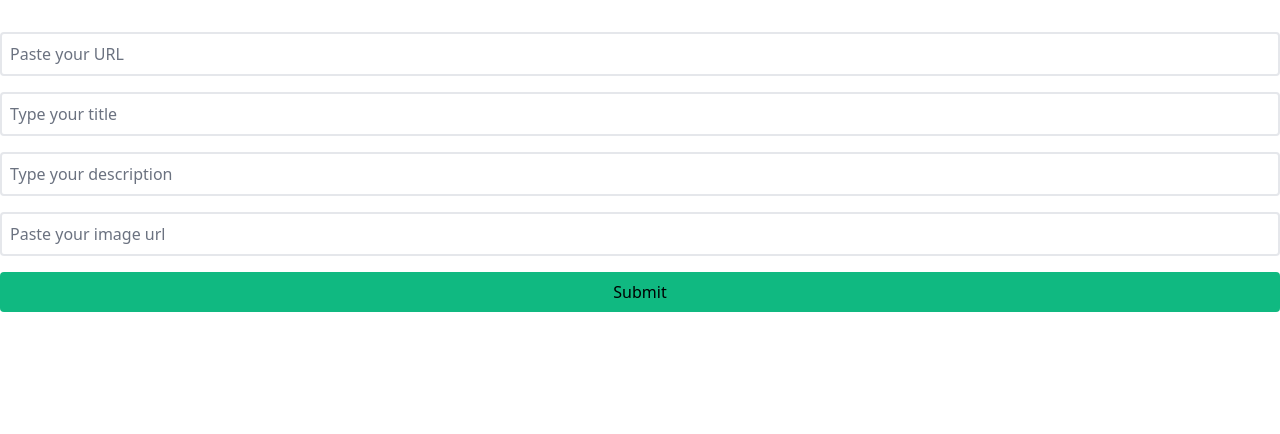
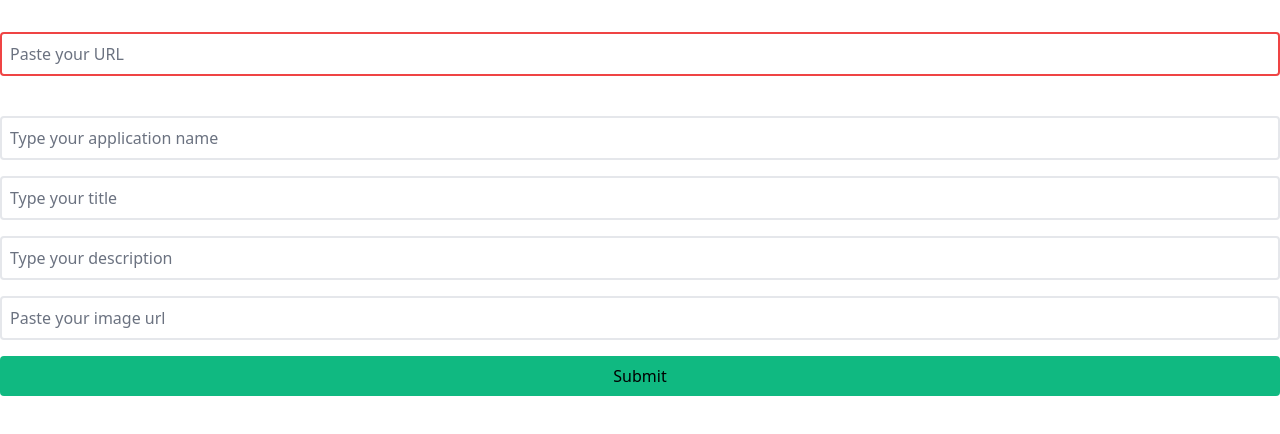
Before and after one commit to nhanng189/pot-utilities, a Next.js app: page / in a window 1280 px wide. Shown: the top 434 px of the page. Built offline with nearby package versions, Linux system fonts and the light colour scheme.

Commit message:
Add application name

```diff
--- a/pages/api/entry/index.js
+++ b/pages/api/entry/index.js
@@ -4,12 +4,13 @@ import Helpers from "../../../utils/Helpers";
 export default async (req, res) => {
   try {
     const code = Helpers.generateObjectId();
-    const { url, title, description, image } = req.body;
+    const { url, title, description, image, applicationName } = req.body;
     await DB.db.collection("urlShortener").doc(code).set({
       url,
       title,
       description,
       image,
+      applicationName,
       code,
       access: 0,
       created: new Date().toISOString(),
--- a/pages/index.js
+++ b/pages/index.js
@@ -32,9 +32,7 @@ export default function UrlShortener() {
             try {
               const { data } = await axios.post("/api/entry", values);
               setSubmitting(false);
-              setShortedUrl(
-                `https://otuti.ml/${_.get(data, "code")}`
-              );
+              setShortedUrl(`https://otuti.ml/${_.get(data, "code")}`);
             } catch (error) {
               console.log("error", error);
             }
@@ -43,7 +41,7 @@ export default function UrlShortener() {
           {({ isSubmitting }) => (
             <Form className="container space-y-4">
               <Field
-                className="container flow-root rounded border-2 p-2"
+                className="container flow-root rounded border-2 p-2 border-red-500"
                 name="url"
                 placeholder="Paste your URL"
               />
@@ -51,6 +49,12 @@ export default function UrlShortener() {
                 className="flow-root text-red-500 px-3 w-min"
                 name="url"
                 component="div"
+              />
+              <br />
+              <Field
+                className="container flow-root rounded border-2 p-2"
+                name="applicationName"
+                placeholder="Type your application name"
               />
               <Field
                 className="container flow-root rounded border-2 p-2"
```
